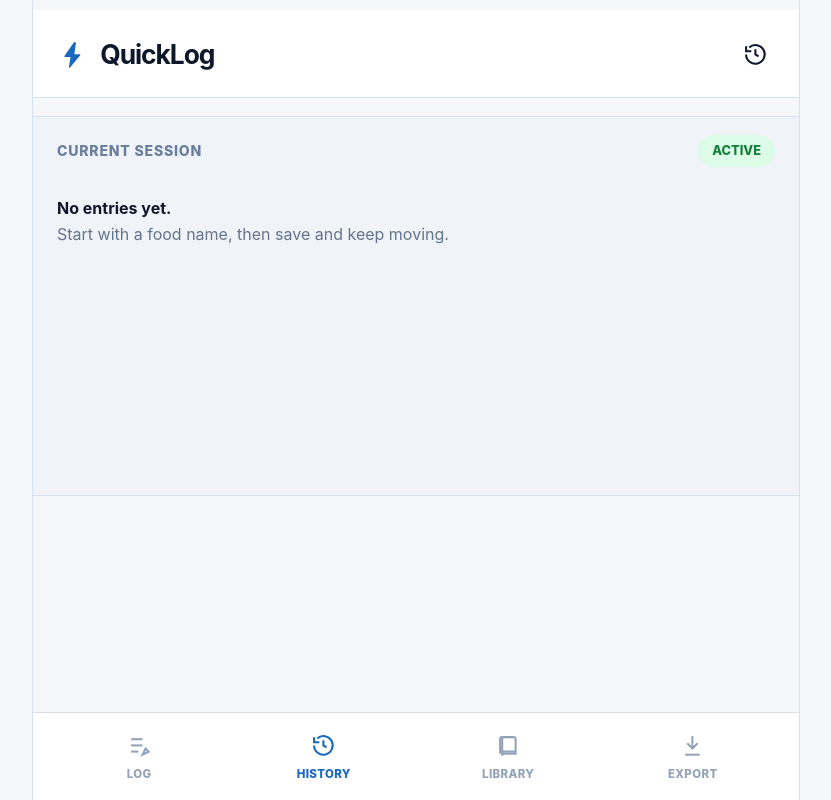
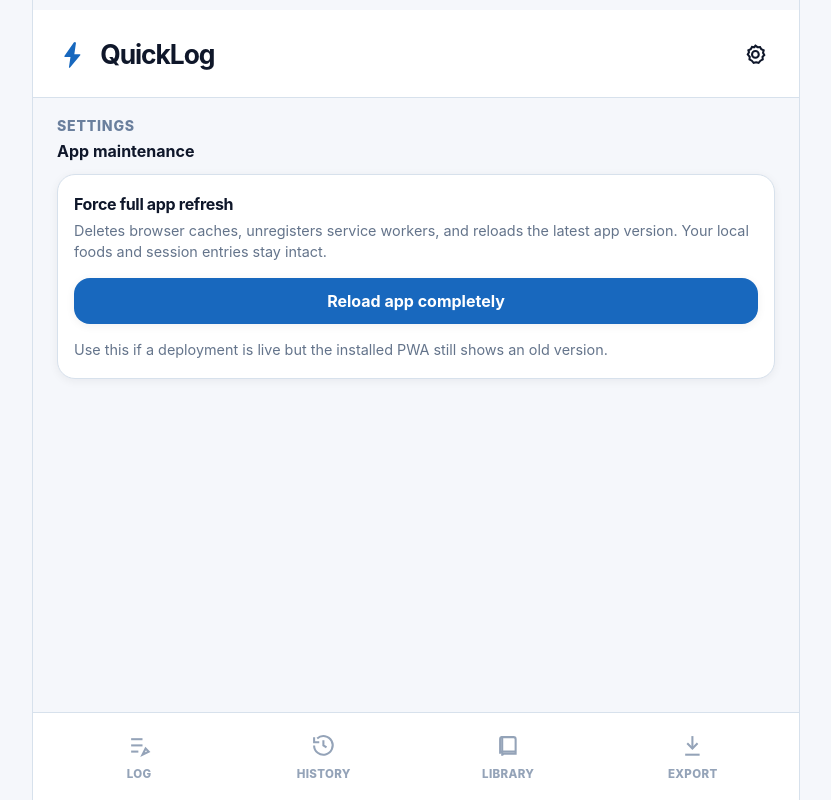
Before and after one commit to blaxcky/FoodSnap, a React (Vite) app: page / in a window 1280 px wide. Both pictures are taken after a click on the button "Open settings". Shown: the whole page, without its empty margins (224-1055 px from the left). Built offline with nearby package versions, Linux system fonts and the light colour scheme.

Commit message:
Verbessere UI-Abstände und Reload

```diff
--- a/src/App.tsx
+++ b/src/App.tsx
@@ -2,8 +2,10 @@ import { useEffect, useMemo, useState } from 'react';
 import { EntryComposer } from './components/EntryComposer';
 import { ExportPanel } from './components/ExportPanel';
 import { FoodLibrary } from './components/FoodLibrary';
-import { BookIcon, BoltIcon, ExportIcon, HistoryIcon, LogIcon } from './components/Icons';
+import { BookIcon, BoltIcon, ExportIcon, HistoryIcon, LogIcon, SettingsIcon } from './components/Icons';
+import { SettingsPanel } from './components/SettingsPanel';
 import { SessionList } from './components/SessionList';
+import { clearRefreshQueryParam, forceFreshAppLoad } from './lib/pwa';
 import { formatExport } from './lib/export';
 import { defaultAppState, loadAppState, saveAppState } from './lib/storage';
 import type {
@@ -63,9 +65,11 @@ export default function App() {
   const [editingEntryId, setEditingEntryId] = useState<string | null>(null);
   const [copyState, setCopyState] = useState<'idle' | 'copied' | 'error'>('idle');
   const [isHydrated, setIsHydrated] = useState(false);
-  const [activeTab, setActiveTab] = useState<'log' | 'history' | 'library' | 'export'>('log');
+  const [refreshState, setRefreshState] = useState<'idle' | 'working' | 'error'>('idle');
+  const [activeTab, setActiveTab] = useState<'log' | 'history' | 'library' | 'export' | 'settings'>('log');
 
   useEffect(() => {
+    clearRefreshQueryParam();
     const state = loadAppState();
     setFoods(state.foods);
     setEntries(state.currentSession);
@@ -214,6 +218,15 @@ export default function App() {
     setActiveTab('log');
   }
 
+  async function handleForceRefresh() {
+    try {
+      setRefreshState('working');
+      await forceFreshAppLoad();
+    } catch {
+      setRefreshState('error');
+    }
+  }
+
   return (
     <main className="app-shell">
       <header className="app-header">
@@ -226,10 +239,10 @@ export default function App() {
         <button
           className="top-icon-button"
           type="button"
-          onClick={() => setActiveTab('history')}
-          aria-label="Jump to current session"
+          onClick={() => setActiveTab('settings')}
+          aria-label="Open settings"
         >
-          <HistoryIcon className="ui-icon" />
+          <SettingsIcon className="ui-icon" />
         </button>
       </header>
 
@@ -302,6 +315,15 @@ export default function App() {
         </section>
       ) : null}
 
+      {activeTab === 'settings' ? (
+        <section className="screen-section">
+          <SettingsPanel
+            refreshState={refreshState}
+            onForceRefresh={handleForceRefresh}
+          />
+        </section>
+      ) : null}
+
       <nav className="bottom-nav" aria-label="Primary">
         <button
           className={`bottom-nav-item${activeTab === 'log' ? ' active' : ''}`}
--- a/src/components/Icons.tsx
+++ b/src/components/Icons.tsx
@@ -109,3 +109,12 @@ export function ArrowDownIcon(props: IconProps) {
     </svg>
   );
 }
+
+export function SettingsIcon(props: IconProps) {
+  return (
+    <svg viewBox="0 0 24 24" fill="none" stroke="currentColor" strokeWidth="2" aria-hidden="true" {...props}>
+      <path d="M12 3.5 14 5l2.5-.2 1.2 2.2L20 8l-.6 2.4 1.2 2.2-1.7 1.8.2 2.5-2.2 1.2-1.8 2.1-2.4-.6-2.4.6-1.8-2.1-2.2-1.2.2-2.5L4.6 12l1.2-2.2L5.2 8l2.3-1.1 1.2-2.2L11 5l1-1.5Z" />
+      <circle cx="12" cy="12" r="3.25" />
+    </svg>
+  );
+}
--- /dev/null
+++ b/src/components/SettingsPanel.tsx
@@ -0,0 +1,47 @@
+interface SettingsPanelProps {
+  refreshState: 'idle' | 'working' | 'error';
+  onForceRefresh: () => Promise<void>;
+}
+
+export function SettingsPanel({
+  refreshState,
+  onForceRefresh
+}: SettingsPanelProps) {
+  return (
+    <section className="panel">
+      <div className="section-heading">
+        <div>
+          <p className="section-kicker">Settings</p>
+          <h2>App maintenance</h2>
+        </div>
+      </div>
+
+      <article className="settings-card">
+        <div className="settings-copy">
+          <h3>Force full app refresh</h3>
+          <p>
+            Deletes browser caches, unregisters service workers, and reloads the latest app
+            version. Your local foods and session entries stay intact.
+          </p>
+        </div>
+
+        <button
+          className="primary-button settings-button"
+          type="button"
+          onClick={() => void onForceRefresh()}
+          disabled={refreshState === 'working'}
+        >
+          {refreshState === 'working' ? 'Reloading app...' : 'Reload app completely'}
+        </button>
+
+        <p className="settings-note">
+          Use this if a deployment is live but the installed PWA still shows an old version.
+        </p>
+
+        {refreshState === 'error' ? (
+          <p className="error-copy">The forced refresh failed. Try again.</p>
+        ) : null}
+      </article>
+    </section>
+  );
+}
--- /dev/null
+++ b/src/lib/pwa.ts
@@ -0,0 +1,42 @@
+export async function forceFreshAppLoad() {
+  const currentUrl = new URL(window.location.href);
+  currentUrl.searchParams.set('refresh', Date.now().toString());
+
+  const cacheReset = typeof caches !== 'undefined'
+    ? caches.keys().then((keys) => Promise.all(keys.map((key) => caches.delete(key))))
+    : Promise.resolve([]);
+
+  const unregisterWorkers = 'serviceWorker' in navigator
+    ? navigator.serviceWorker.getRegistrations().then(async (registrations) => {
+        await Promise.all(
+          registrations.map(async (registration) => {
+            try {
+              await registration.update();
+            } catch {
+              // Ignore update failures; the goal is to detach stale workers.
+            }
+
+            try {
+              await registration.unregister();
+            } catch {
+              // Ignore unregister failures and continue with the reload.
+            }
+          })
+        );
+      })
+    : Promise.resolve();
+
+  await Promise.allSettled([cacheReset, unregisterWorkers]);
+  window.location.replace(currentUrl.toString());
+}
+
+export function clearRefreshQueryParam() {
+  const currentUrl = new URL(window.location.href);
+
+  if (!currentUrl.searchParams.has('refresh')) {
+    return;
+  }
+
+  currentUrl.searchParams.delete('refresh');
+  window.history.replaceState({}, '', currentUrl.toString());
+}
--- a/src/styles/app.css
+++ b/src/styles/app.css
@@ -453,6 +453,33 @@ button {
   gap: 12px;
 }
 
+.settings-card {
+  display: grid;
+  gap: 16px;
+  padding: 18px 16px;
+  border: 1px solid var(--border);
+  border-radius: 18px;
+  background: var(--surface);
+  box-shadow: var(--shadow);
+}
+
+.settings-copy h3 {
+  margin: 0 0 6px;
+  font-size: 1rem;
+  letter-spacing: -0.02em;
+}
+
+.settings-copy p,
+.settings-note {
+  margin: 0;
+  color: var(--muted);
+  font-size: 0.9rem;
+}
+
+.settings-button {
+  min-height: 46px;
+}
+
 .entry-card,
 .food-row {
   padding: 14px 16px;
```
